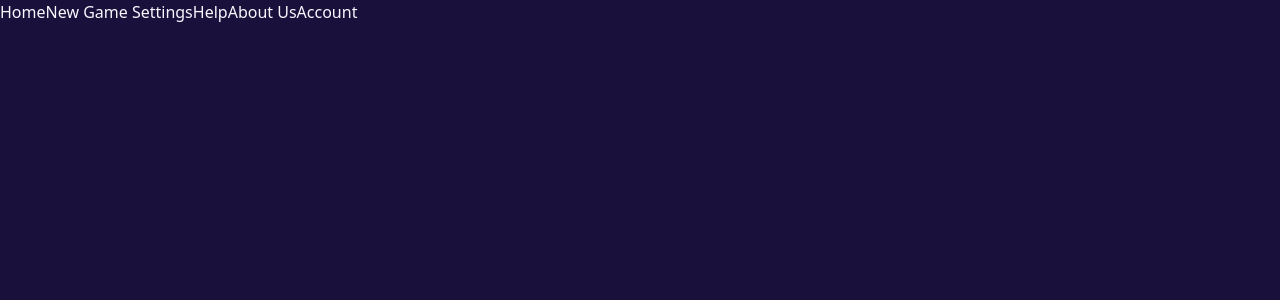
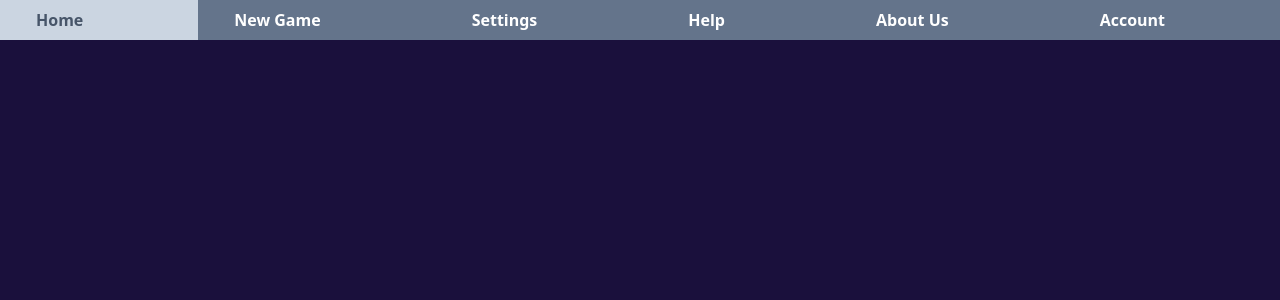
Before and after one commit to johak-at/planspiel, a Nuxt app: page /components/navigation in a window 1280 px wide. Shown: the top 300 px of the page. Built offline with nearby package versions, Linux system fonts and the light colour scheme; no server answers.

Commit message:
Navbar new Design

```diff
--- a/pages/components/content.vue
+++ b/pages/components/content.vue
@@ -14,12 +14,28 @@ await store.loadGuVs();
 let guvValue = guv._rawValue[0];
 console.log(guvValue);
 
-let props = ["id", "created_at"];
+// Replace underscores with spaces in the keys
+bilanzValue = replaceUnderscoresWithSpaces(bilanzValue);
+guvValue = replaceUnderscoresWithSpaces(guvValue);
+
+let props = ["id", "created at"];
 props.forEach((prop) => {
   delete bilanzValue[prop];
   delete guvValue[prop];
 });
+
+function replaceUnderscoresWithSpaces(obj) {
+  const newObj = {};
+  for (const key in obj) {
+    if (Object.hasOwnProperty.call(obj, key)) {
+      const newKey = key.replace(/_/g, ' ');
+      newObj[newKey] = obj[key];
+    }
+  }
+  return newObj;
+}
 </script>
+
 
 <template>
   <div class="auto-row-auto gap-x-10">
--- a/pages/components/footer.vue
+++ b/pages/components/footer.vue
@@ -38,9 +38,9 @@
 
 
 <style>
-* {
+/* * {
   outline-width: 1px;
   outline-style: solid;
   outline-color: red;
-}
+} */
 </style>
--- a/pages/components/logo.vue
+++ b/pages/components/logo.vue
@@ -1,5 +1,5 @@
 <script setup>
-import logo from "~/pages/assets/Platzhalter.jpeg";
+import logo from "~/pages/assets/Platzhalter.png";
 </script>
 
 <template>
--- a/pages/components/navigation.vue
+++ b/pages/components/navigation.vue
@@ -1,11 +1,10 @@
 <template>
-  <div class="">
-    <a class="hover:text-slate-500">Home</a>
-    <a class="hover:text-slate-500" href="http://localhost:3000/newgame">New Game
-    </a>
-    <a class="hover:text-slate-500">Settings</a>
-    <a class="hover:text-slate-500">Help</a>
-    <a class="hover:text-slate-500">About Us</a>
-    <a class="hover:text-slate-500">Account</a>
+  <div class="w-44% bg-slate-500 hover:bg-slate-400 flex justify-evenly">
+    <a class="group hover:text-slate-600 hover:bg-slate-300 bg-slate-500 font-bold py-2 px-9 text-white flex-grow " href="http://localhost:3000/">Home</a>
+    <a class="group hover:text-slate-600 hover:bg-slate-300 font-bold bg-slate-500 py-2 px-9 text-white flex-grow" href="http://localhost:3000/newgame">New Game</a>
+    <a class="group hover:text-slate-600 hover:bg-slate-300 font-bold bg-slate-500 py-2 px-9 text-white flex-grow" href="http://localhost:3000/settings">Settings</a>
+    <a class="group hover:text-slate-600 hover:bg-slate-300 font-bold bg-slate-500 py-2 px-9 text-white flex-grow" href="http://localhost:3000/help">Help</a>
+    <a class="group hover:text-slate-600 hover:bg-slate-300 font-bold bg-slate-500 py-2 px-9 text-white flex-grow" href="http://localhost:3000/aboutus">About Us</a>
+    <a class="group hover:text-slate-600 hover:bg-slate-300 font-bold bg-slate-500 py-2 px-9 text-white flex-grow" href="http://localhost:3000/account">Account</a>
   </div>
 </template>
--- a/pages/index.vue
+++ b/pages/index.vue
@@ -50,7 +50,7 @@ onMounted(async () => {
 
 #app {
   display: grid;
-  grid-template-columns: 1fr 1.8fr 1.2fr;
+  grid-template-columns: 26% 44.34% 2.66%;
   /* first column takes one fourth of the space, second column takes three fourths */
   grid-template-rows: auto auto auto;
   /* three rows with auto height */
@@ -61,7 +61,7 @@ onMounted(async () => {
     ". nav1 ."
     "nav2 content ."
     "footer footer footer";
-  background-color: white;
+  background-color: #F4F4F4;
   color: black;
 }
 
```
Also changed, not shown: pages/assets/Platzhalter.jpeg (deleted), pages/assets/Platzhalter.png (added).
